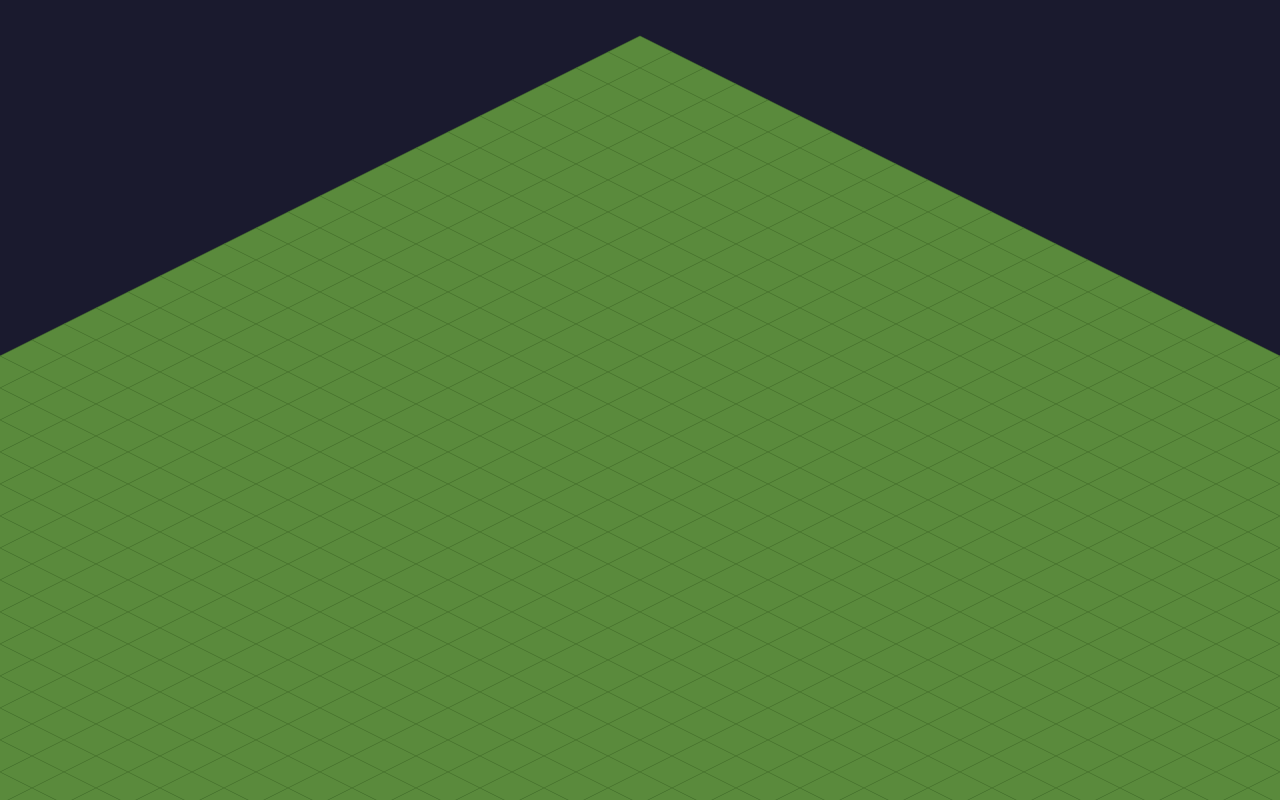
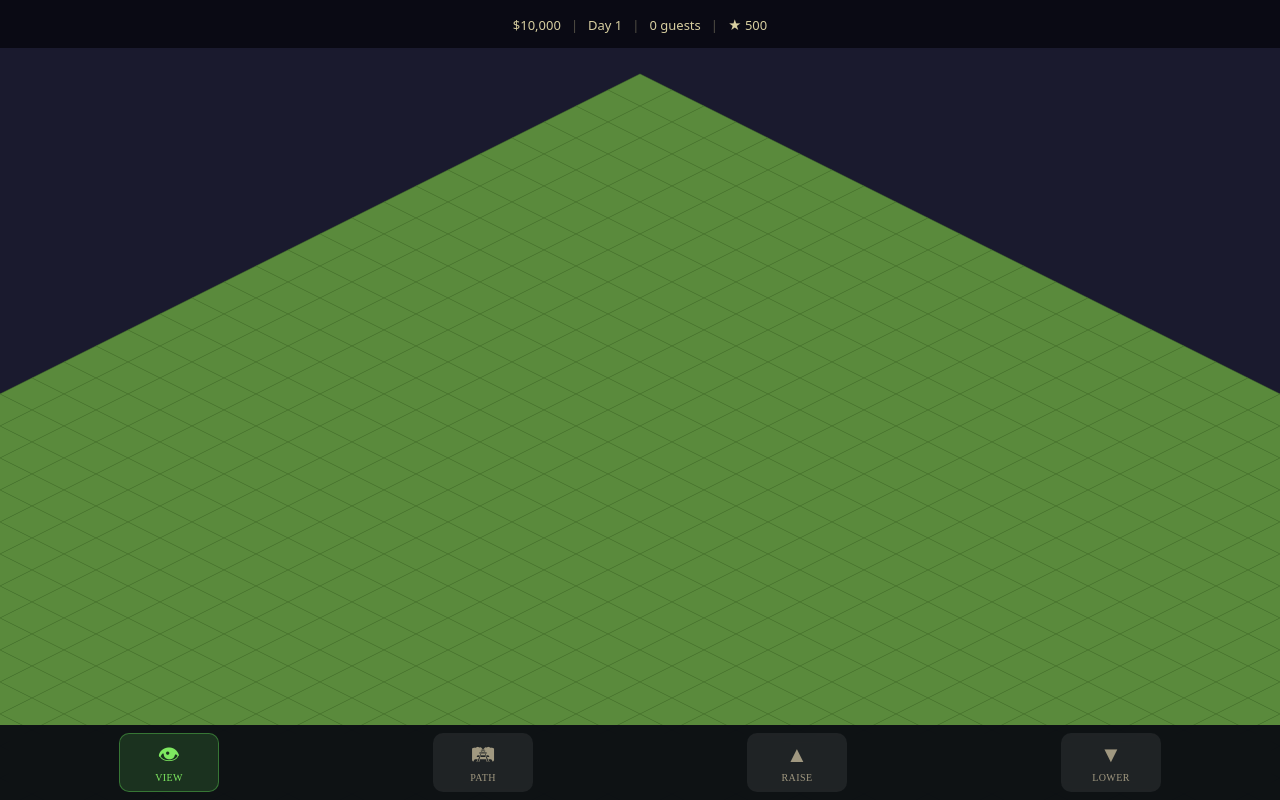
Before and after one commit to labairj-ai/notrollercoastertycoon, a website built with Vite: page index.html in a window 1280 px wide. Built offline with nearby package versions, Linux system fonts and the light colour scheme; animation ran at ten frames a second.

Commit message:
Phase 2: path tool, terrain raise/lower, HUD, tool panel
- ToolPanel: bottom toolbar with View/Path/Raise/Lower (HTML DOM, 44px
  touch targets, pointer-events contained so canvas doesn't see them)
- HUD: top bar showing money, day, guests, rating; updates on economyUpdate
- Path tool: tap or drag to paint gravel tiles; adjacent tiles merge
  visually; costs $10/tile; pathMask updated for neighbors
- Raise/Lower: tap to change elevation; drawIsoBox renders 3D stepped
  terrain with shaded left/right faces
- InputManager: adds pointerMove event so PATH tool can paint on drag
  without camera panning (other tools still pan on drag)
- Camera: topOffset param so grid apex clears the HUD

Co-Authored-By: Claude Sonnet 4.6 <noreply@anthropic.com>

```diff
--- a/index.html
+++ b/index.html
@@ -50,6 +50,82 @@
       pointer-events: none;
       touch-action: none;
     }
+
+    /* ── HUD ── */
+    .hud {
+      position: absolute;
+      top: 0;
+      left: 0;
+      right: 0;
+      z-index: 20;
+      display: flex;
+      align-items: center;
+      justify-content: center;
+      flex-wrap: wrap;
+      gap: 4px 10px;
+      min-height: 48px;
+      padding: max(env(safe-area-inset-top, 0px), 10px) 16px 8px;
+      background: rgba(8, 8, 18, 0.88);
+      backdrop-filter: blur(6px);
+      -webkit-backdrop-filter: blur(6px);
+      color: #d8cfa0;
+      font-family: system-ui, -apple-system, sans-serif;
+      font-size: 13px;
+      font-variant-numeric: tabular-nums;
+      pointer-events: none;
+    }
+    .hud-sep { opacity: 0.35; }
+    .hud-item { white-space: nowrap; }
+
+    /* ── Tool Panel ── */
+    .tool-panel {
+      position: absolute;
+      bottom: 0;
+      left: 0;
+      right: 0;
+      z-index: 20;
+      display: flex;
+      align-items: center;
+      justify-content: space-around;
+      gap: 8px;
+      padding: 8px 16px max(env(safe-area-inset-bottom, 0px), 8px);
+      background: rgba(8, 8, 18, 0.92);
+      backdrop-filter: blur(8px);
+      -webkit-backdrop-filter: blur(8px);
+      touch-action: auto;
+    }
+
+    .tool-btn {
+      display: flex;
+      flex-direction: column;
+      align-items: center;
+      justify-content: center;
+      flex: 1;
+      min-width: 56px;
+      min-height: 56px;
+      max-width: 100px;
+      padding: 8px 6px;
+      border: 1px solid transparent;
+      border-radius: 10px;
+      background: rgba(255, 255, 255, 0.07);
+      color: #a09880;
+      font-family: inherit;
+      cursor: pointer;
+      transition: background 0.12s, color 0.12s, border-color 0.12s;
+      -webkit-tap-highlight-color: transparent;
+      touch-action: manipulation;
+      user-select: none;
+    }
+    .tool-btn:active {
+      background: rgba(255, 255, 255, 0.15);
+    }
+    .tool-btn.active {
+      background: rgba(90, 200, 80, 0.18);
+      color: #7ee860;
+      border-color: rgba(90, 200, 80, 0.45);
+    }
+    .tool-icon  { font-size: 22px; line-height: 1.2; }
+    .tool-label { font-size: 10px; margin-top: 4px; letter-spacing: 0.04em; text-transform: uppercase; }
   </style>
 </head>
 <body>
--- a/src/constants.js
+++ b/src/constants.js
@@ -24,3 +24,4 @@ export const SURFACE = { NONE: 'NONE', PATH: 'PATH', QUEUE: 'QUEUE', RIDE_BASE:
 // Mobile UI — Apple HIG minimum tap target
 export const MIN_TOUCH_TARGET  = 44;
 export const TOOL_PANEL_HEIGHT = 80; // bottom toolbar height
+export const HUD_HEIGHT        = 48; // top info bar height
--- a/src/core/Camera.js
+++ b/src/core/Camera.js
@@ -8,10 +8,10 @@ export class Camera {
   y = 0;
   zoom = 1;
 
-  constructor(cssW, cssH) {
-    // Place the apex tile (0,0) near the top-center of the screen
+  constructor(cssW, cssH, topOffset = 48) {
+    // Place apex tile (0,0) just below the HUD
     this.x = cssW / 2;
-    this.y = TILE_H + 20;
+    this.y = topOffset + TILE_H + 10;
   }
 
   pan(dx, dy) {
--- a/src/core/Game.js
+++ b/src/core/Game.js
@@ -3,12 +3,16 @@ import { InputManager } from './InputManager.js';
 import { EventBus } from './EventBus.js';
 import { World } from '../world/World.js';
 import { Renderer } from '../renderer/Renderer.js';
+import { UIManager } from '../ui/UIManager.js';
+import { TOOL } from '../ui/ToolPanel.js';
+import { SURFACE, HUD_HEIGHT, TOOL_PANEL_HEIGHT } from '../constants.js';
 
 export class Game {
   #bus      = new EventBus();
   #world    = new World();
   #renderer = new Renderer();
   #cam;
+  #ui;
   #worldCanvas;
   #uiCanvas;
   #worldCtx;
@@ -21,15 +25,27 @@ export class Game {
     this.#worldCtx    = worldCanvas.getContext('2d');
     this.#uiCtx       = uiCanvas.getContext('2d');
 
-    // Size canvases to device pixels before creating Camera so dimensions are final
     this.#resize();
-    this.#cam = new Camera(window.innerWidth, window.innerHeight);
+    this.#cam = new Camera(window.innerWidth, window.innerHeight, HUD_HEIGHT);
+
+    // UIManager must be created after canvas so DOM is ready for appendChild
+    this.#ui = new UIManager(this.#bus, this.#world);
 
     new InputManager(worldCanvas, this.#bus);
 
-    this.#bus.on('pan',  ({ dx, dy })                   => this.#cam.pan(dx, dy));
-    this.#bus.on('zoom', ({ screenX, screenY, factor }) => this.#cam.zoomAt(screenX, screenY, factor));
-    this.#bus.on('tap',  ({ x, y })                     => this.#onTap(x, y));
+    // Routing: pan → camera only in VIEW mode; PATH tool drag → paint tiles
+    this.#bus.on('pan', ({ dx, dy }) => {
+      if (this.#ui.currentTool !== TOOL.PATH) this.#cam.pan(dx, dy);
+    });
+    this.#bus.on('zoom', ({ screenX, screenY, factor }) => {
+      this.#cam.zoomAt(screenX, screenY, factor);
+    });
+    // During PATH drag: paint tiles under finger
+    this.#bus.on('pointerMove', ({ x, y, dragging }) => {
+      if (dragging && this.#ui.currentTool === TOOL.PATH) this.#applyTool(x, y);
+    });
+    // Tap always applies current tool
+    this.#bus.on('tap', ({ x, y }) => this.#applyTool(x, y));
 
     window.addEventListener('resize', () => this.#resize());
   }
@@ -44,15 +60,58 @@ export class Game {
       canvas.height = Math.round(h * dpr);
       canvas.style.width  = w + 'px';
       canvas.style.height = h + 'px';
-      // canvas.width assignment resets the transform — reapply DPR scale so all
-      // drawing coordinates stay in CSS pixels throughout the codebase.
+      // canvas.width resets the transform — reapply DPR scale
       canvas.getContext('2d').setTransform(dpr, 0, 0, dpr, 0, 0);
     }
   }
 
-  #onTap(x, y) {
+  #applyTool(x, y) {
     const { tx, ty } = this.#cam.screenToWorld(x, y);
-    this.#bus.emit('tileSelect', { tx, ty });
+    const tile = this.#world.grid.get(tx, ty);
+    if (!tile) return;
+
+    switch (this.#ui.currentTool) {
+      case TOOL.VIEW:
+        this.#bus.emit('tileSelect', { tx, ty });
+        break;
+      case TOOL.PATH:
+        this.#placePath(tx, ty, tile);
+        break;
+      case TOOL.RAISE:
+        tile.elevation = Math.min(8, tile.elevation + 1);
+        break;
+      case TOOL.LOWER:
+        tile.elevation = Math.max(0, tile.elevation - 1);
+        break;
+    }
+  }
+
+  #placePath(tx, ty, tile) {
+    if (tile.surface === SURFACE.PATH) return;
+    tile.surface = SURFACE.PATH;
+    this.#world.economy.money -= 10;
+    this.#updatePathMask(tx, ty);
+    this.#bus.emit('economyUpdate', this.#world.economy);
+  }
+
+  #updatePathMask(tx, ty) {
+    // [neighborX, neighborY, bitInThisTile, bitInNeighbor]
+    const dirs = [
+      [tx,     ty - 1, 0, 2], // N ↔ S
+      [tx + 1, ty,     1, 3], // E ↔ W
+      [tx,     ty + 1, 2, 0], // S ↔ N
+      [tx - 1, ty,     3, 1], // W ↔ E
+    ];
+    const tile = this.#world.grid.get(tx, ty);
+    let mask = 0;
+    for (const [nx, ny, bit, nbit] of dirs) {
+      const ntile = this.#world.grid.get(nx, ny);
+      if (ntile?.surface === SURFACE.PATH) {
+        mask |= (1 << bit);
+        ntile.pathMask |= (1 << nbit);
+      }
+    }
+    tile.pathMask = mask;
   }
 
   start() {
--- a/src/core/InputManager.js
+++ b/src/core/InputManager.js
@@ -1,6 +1,7 @@
 // Unified Pointer Events handler — covers mouse, touch, and stylus with no branching.
 // Pinch-to-zoom: two simultaneous pointers → measures distance delta.
 // Single pointer: drag threshold of 6px before emitting pan (prevents tap mis-fires).
+// pointerMove is emitted during single-pointer moves so tools can paint on drag.
 export class InputManager {
   #bus;
   #canvas;
@@ -61,6 +62,8 @@ export class InputManager {
       if (this.#isDragging) {
         this.#bus.emit('pan', { dx, dy });
       }
+      // Always emit current pointer position so active tools can paint on drag
+      this.#bus.emit('pointerMove', { x: curr.x, y: curr.y, dragging: this.#isDragging });
     }
   }
 
--- /dev/null
+++ b/src/renderer/PathRenderer.js
@@ -0,0 +1,19 @@
+import { GRID_SIZE, SURFACE } from '../constants.js';
+import { drawIsoDiamond } from './DrawPrimitives.js';
+
+// No stroke on path tiles so adjacent tiles visually merge into a connected road.
+const PATH_FILL = '#8b7355';
+
+export class PathRenderer {
+  render(ctx, world, cam, cssW, cssH) {
+    for (let ty = 0; ty < GRID_SIZE; ty++) {
+      for (let tx = 0; tx < GRID_SIZE; tx++) {
+        const tile = world.grid.get(tx, ty);
+        if (tile.surface !== SURFACE.PATH) continue;
+        if (!cam.isVisible(tx, ty, cssW, cssH, tile.elevation)) continue;
+        const { sx, sy } = cam.worldToScreen(tx, ty, tile.elevation);
+        drawIsoDiamond(ctx, sx, sy, cam.zoom, PATH_FILL, null);
+      }
+    }
+  }
+}
--- a/src/renderer/Renderer.js
+++ b/src/renderer/Renderer.js
@@ -1,15 +1,17 @@
 import { TerrainRenderer } from './TerrainRenderer.js';
+import { PathRenderer } from './PathRenderer.js';
 
 export class Renderer {
   #terrain = new TerrainRenderer();
+  #path    = new PathRenderer();
 
   render(worldCtx, uiCtx, world, cam, cssW, cssH) {
     worldCtx.clearRect(0, 0, cssW, cssH);
     uiCtx.clearRect(0, 0, cssW, cssH);
 
-    // Phase 1
     this.#terrain.render(worldCtx, world, cam, cssW, cssH);
+    this.#path.render(worldCtx, world, cam, cssW, cssH);
 
-    // Phase 2+: path, ride, peep, train renderers added here in draw order
+    // Phase 3+: ride, peep, train, UI renderers added here
   }
 }
--- a/src/renderer/TerrainRenderer.js
+++ b/src/renderer/TerrainRenderer.js
@@ -1,24 +1,33 @@
-import { GRID_SIZE, TERRAIN } from '../constants.js';
-import { drawIsoDiamond } from './DrawPrimitives.js';
+import { GRID_SIZE, TERRAIN, ELEV_HEIGHT } from '../constants.js';
+import { drawIsoDiamond, drawIsoBox } from './DrawPrimitives.js';
 
+// top = top face, right/left = box side faces (light from top-right)
 const COLORS = {
-  [TERRAIN.GRASS]: { top: '#5a8a3c', edge: '#4a7a2c' },
-  [TERRAIN.SAND]:  { top: '#d4b483', edge: '#c4a473' },
-  [TERRAIN.WATER]: { top: '#3a7fc1', edge: '#2a6fb1' },
-  [TERRAIN.ROCK]:  { top: '#888888', edge: '#777777' },
+  [TERRAIN.GRASS]: { top: '#5a8a3c', edge: '#4a7a2c', right: '#4a7a2c', left: '#3d6128' },
+  [TERRAIN.SAND]:  { top: '#d4b483', edge: '#c4a473', right: '#c4a473', left: '#a8875a' },
+  [TERRAIN.WATER]: { top: '#3a7fc1', edge: '#2a6fb1', right: '#2a6fb1', left: '#1a5f9e' },
+  [TERRAIN.ROCK]:  { top: '#888888', edge: '#777777', right: '#777777', left: '#666666' },
 };
 
 export class TerrainRenderer {
   render(ctx, world, cam, cssW, cssH) {
-    // Row-col order is correct painter order for flat terrain.
-    // When elevation is added in later phases, switch to diagonal-sum iteration.
     for (let ty = 0; ty < GRID_SIZE; ty++) {
       for (let tx = 0; tx < GRID_SIZE; tx++) {
-        if (!cam.isVisible(tx, ty, cssW, cssH)) continue;
         const tile = world.grid.get(tx, ty);
-        const { sx, sy } = cam.worldToScreen(tx, ty, tile.elevation);
+        // Check visibility at the tile's elevated top face
+        if (!cam.isVisible(tx, ty, cssW, cssH, tile.elevation)) continue;
+
         const c = COLORS[tile.terrain] ?? COLORS[TERRAIN.GRASS];
-        drawIsoDiamond(ctx, sx, sy, cam.zoom, c.top, c.edge);
+
+        if (tile.elevation > 0) {
+          // drawIsoBox expects ground-level center (elevation=0), rises upward by boxH
+          const { sx, sy } = cam.worldToScreen(tx, ty, 0);
+          const boxH = tile.elevation * ELEV_HEIGHT;
+          drawIsoBox(ctx, sx, sy, cam.zoom, boxH, c.top, c.left, c.right);
+        } else {
+          const { sx, sy } = cam.worldToScreen(tx, ty, 0);
+          drawIsoDiamond(ctx, sx, sy, cam.zoom, c.top, c.edge);
+        }
       }
     }
   }
--- /dev/null
+++ b/src/ui/HUD.js
@@ -0,0 +1,35 @@
+export class HUD {
+  #moneyEl;
+  #dayEl;
+  #guestsEl;
+  #ratingEl;
+
+  constructor(economy) {
+    const hud = document.createElement('div');
+    hud.className = 'hud';
+    hud.innerHTML = `
+      <span class="hud-item" id="hud-money"></span>
+      <span class="hud-sep">|</span>
+      <span class="hud-item" id="hud-day"></span>
+      <span class="hud-sep">|</span>
+      <span class="hud-item" id="hud-guests"></span>
+      <span class="hud-sep">|</span>
+      <span class="hud-item" id="hud-rating"></span>
+    `;
+    document.getElementById('app').appendChild(hud);
+
+    this.#moneyEl  = document.getElementById('hud-money');
+    this.#dayEl    = document.getElementById('hud-day');
+    this.#guestsEl = document.getElementById('hud-guests');
+    this.#ratingEl = document.getElementById('hud-rating');
+
+    this.update(economy);
+  }
+
+  update({ money, day, guestCount, parkRating }) {
+    this.#moneyEl.textContent  = `$${money.toLocaleString()}`;
+    this.#dayEl.textContent    = `Day ${day}`;
+    this.#guestsEl.textContent = `${guestCount} guests`;
+    this.#ratingEl.textContent = `★ ${parkRating}`;
+  }
+}
--- /dev/null
+++ b/src/ui/ToolPanel.js
@@ -0,0 +1,49 @@
+export const TOOL = {
+  VIEW:  'VIEW',
+  PATH:  'PATH',
+  RAISE: 'RAISE',
+  LOWER: 'LOWER',
+};
+
+const TOOL_DEFS = [
+  { id: TOOL.VIEW,  icon: '👁',  label: 'View'  },
+  { id: TOOL.PATH,  icon: '🛤',  label: 'Path'  },
+  { id: TOOL.RAISE, icon: '▲',   label: 'Raise' },
+  { id: TOOL.LOWER, icon: '▼',   label: 'Lower' },
+];
+
+export class ToolPanel {
+  #bus;
+  #currentTool = TOOL.VIEW;
+  #buttons = {};
+
+  constructor(bus) {
+    this.#bus = bus;
+
+    const panel = document.createElement('div');
+    panel.className = 'tool-panel';
+
+    for (const def of TOOL_DEFS) {
+      const btn = document.createElement('button');
+      btn.className = 'tool-btn' + (def.id === this.#currentTool ? ' active' : '');
+      btn.innerHTML = `<span class="tool-icon">${def.icon}</span><span class="tool-label">${def.label}</span>`;
+      // Consume pointer events so they don't fall through to the canvas
+      btn.addEventListener('pointerdown', e => e.stopPropagation());
+      btn.addEventListener('click', () => this.#select(def.id));
+      panel.appendChild(btn);
+      this.#buttons[def.id] = btn;
+    }
+
+    document.getElementById('app').appendChild(panel);
+  }
+
+  #select(toolId) {
+    this.#currentTool = toolId;
+    for (const [id, btn] of Object.entries(this.#buttons)) {
+      btn.classList.toggle('active', id === toolId);
+    }
+    this.#bus.emit('toolChange', { tool: toolId });
+  }
+
+  get currentTool() { return this.#currentTool; }
+}
--- /dev/null
+++ b/src/ui/UIManager.js
@@ -0,0 +1,15 @@
+import { ToolPanel } from './ToolPanel.js';
+import { HUD } from './HUD.js';
+
+export class UIManager {
+  #toolPanel;
+  #hud;
+
+  constructor(bus, world) {
+    this.#toolPanel = new ToolPanel(bus);
+    this.#hud       = new HUD(world.economy);
+    bus.on('economyUpdate', data => this.#hud.update(data));
+  }
+
+  get currentTool() { return this.#toolPanel.currentTool; }
+}
--- a/src/world/World.js
+++ b/src/world/World.js
@@ -5,4 +5,12 @@ export class World {
   rides = new Map();  // rideId → Ride
   peeps = [];
   staff = [];
+
+  economy = {
+    money:      10_000,
+    day:        1,
+    guestCount: 0,
+    parkRating: 500,
+    parkName:   'My Park',
+  };
 }
```
